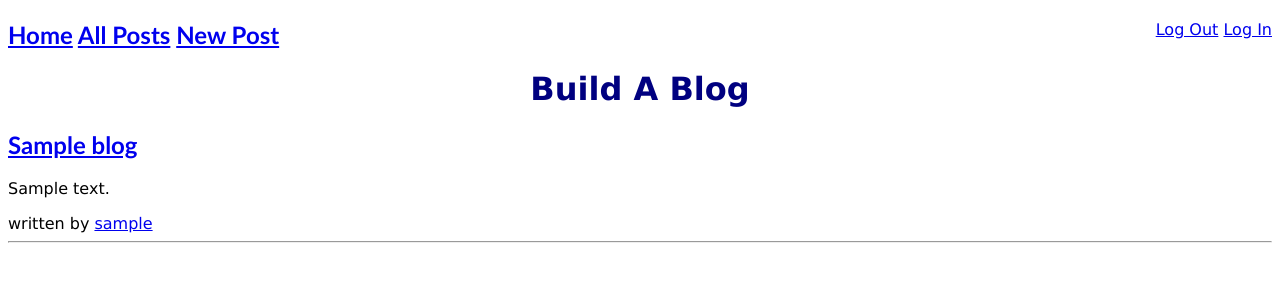
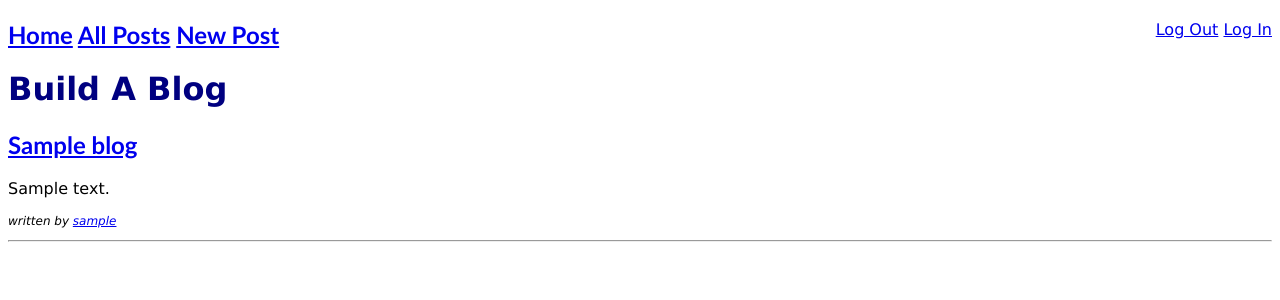
Before and after one commit to aklowell/blogz, a Flask app: template templates/blogs.html in a window 1280 px wide. Shown: the top 300 px of the page. Run offline with Flask 2, Linux system fonts and the light colour scheme; the visitor is signed in with stand-in values (Sample User, id 1); tables that the repository leaves empty hold one stand-in row (values such as "Sample post"); the template is opened without the code that fills it: most values are stand-ins (such as "Sample title", 1, 10 or a date in 2020); data that the repository does not hold is empty.

Commit message:
added some styling

```diff
--- a/static/style.css
+++ b/static/style.css
@@ -1,7 +1,8 @@
 body{font-family: Verdana, Geneva, Tahoma, sans-serif}
-h1{color: navy; text-align: center; font-style: strong; }
+h1{color: navy; text-align: left; font-style: strong; }
 h2{font-family: 'Trebuchet MS', 'Lucida Sans Unicode', 'Lucida Grande', 'Lucida Sans', Arial, sans-serif}
 .error{color: red; font-style: italic; }
+.flash {color: red; font-style: italic; }
 a:visited {color: blue ;}
 a:hover {color: purple; }
 a:selected {color: green; }
--- a/templates/blogentry.html
+++ b/templates/blogentry.html
@@ -6,5 +6,5 @@
 <h1>{{blog.title}}</h1>
 <p>{{blog.body}}</p>
 
-<p>written by <a href = "/blog?userid={{blog.owner.id}}">{{blog.owner.username}}</a></p>
+<p class='tagline'>written by <a href = "/blog?userid={{blog.owner.id}}">{{blog.owner.username}}</a></p>
 {% endblock %}
--- a/templates/blogs.html
+++ b/templates/blogs.html
@@ -9,7 +9,7 @@
 
     <h2>  <a href="/blog?id={{blog.id}}">{{blog.title}}</a></h2>
     <p>{{blog.body}}</p>
-    written by <a href = "/blog?userid={{blog.owner.id}}">{{blog.owner.username}}</a>
+    <p class='tagline'>written by <a href = "/blog?userid={{blog.owner.id}}">{{blog.owner.username}}</a></p>
       <hr/>
 
       {% endfor %}
```
